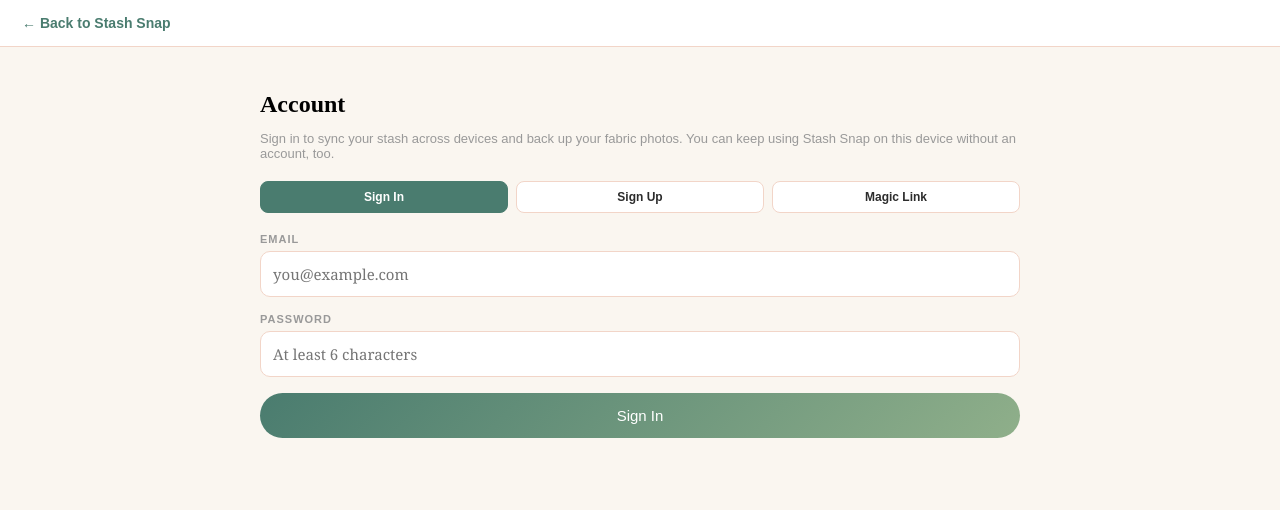
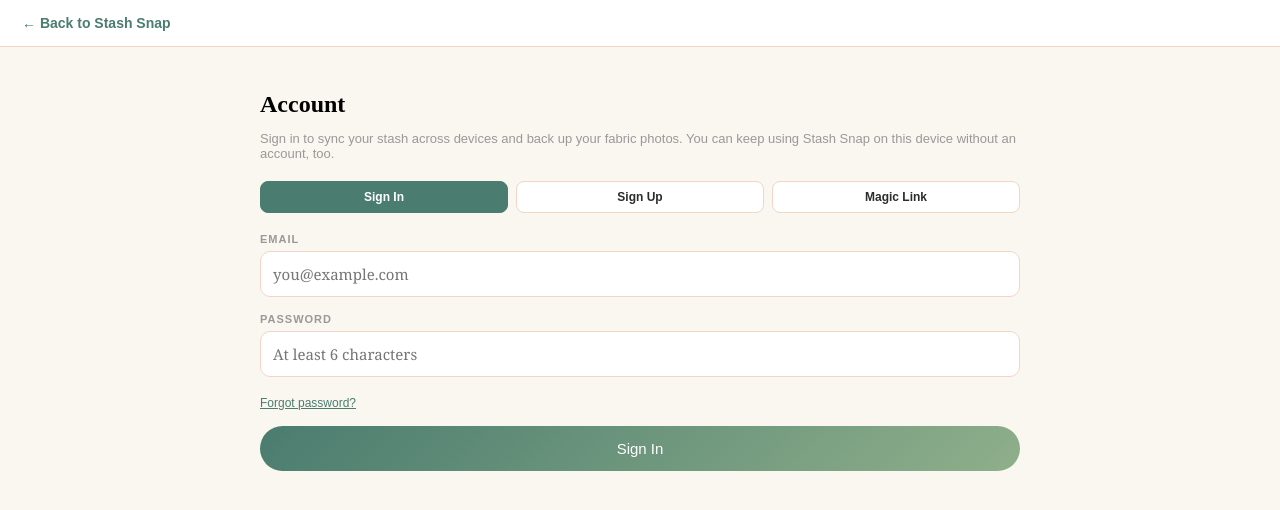
Before and after one commit to milinie/stash-snap, a React (Vite) app: page / in a window 1280 px wide. Both pictures are taken after a click on the button "Account". Shown: the top 510 px of the page. Built offline with nearby package versions, Linux system fonts and the light colour scheme; no server answers.

Commit message:
update auth code
magic link and password reset

```diff
--- a/src/components/AuthForm.jsx
+++ b/src/components/AuthForm.jsx
@@ -4,12 +4,31 @@ import { inputStyle, labelStyle } from "../lib/styles";
 import { useAuth } from "../hooks/useAuth";
 
 export function AuthForm({ onDone }) {
-  const { signIn, signUp, signInWithMagicLink } = useAuth();
+  const { signIn, signUp, signInWithMagicLink, resetPassword } = useAuth();
   const [mode, setMode] = useState("signin"); // signin | signup | magic
   const [email, setEmail] = useState("");
   const [password, setPassword] = useState("");
   const [status, setStatus] = useState(null); // { type: 'error'|'success', message }
   const [busy, setBusy] = useState(false);
+
+  const handleForgotPassword = async () => {
+    if (!email) {
+      setStatus({ type: "error", message: "Enter your email above first, then tap \"Forgot password?\"." });
+      return;
+    }
+
+    setStatus(null);
+    setBusy(true);
+    try {
+      const { error } = await resetPassword(email);
+      if (error) throw error;
+      setStatus({ type: "success", message: "Check your email for a link to reset your password." });
+    } catch (error) {
+      setStatus({ type: "error", message: error.message || "Something went wrong." });
+    } finally {
+      setBusy(false);
+    }
+  };
 
   const handleSubmit = async (e) => {
     e.preventDefault();
@@ -92,6 +111,28 @@ export function AuthForm({ onDone }) {
         </>
       )}
 
+      {mode === "signin" && (
+        <button
+          type="button"
+          onClick={handleForgotPassword}
+          disabled={busy}
+          style={{
+            background: "none",
+            border: "none",
+            padding: 0,
+            marginTop: -10,
+            marginBottom: 16,
+            fontSize: 12,
+            fontFamily: "sans-serif",
+            color: PALETTE.teal,
+            textDecoration: "underline",
+            cursor: busy ? "default" : "pointer"
+          }}
+        >
+          Forgot password?
+        </button>
+      )}
+
       {status && (
         <p
           style={{
--- a/src/context/AuthContext.jsx
+++ b/src/context/AuthContext.jsx
@@ -55,7 +55,7 @@ export function AuthProvider({ children }) {
 
   const resetPassword = async (email) => {
     const { data, error } = await supabase.auth.resetPasswordForEmail(email, {
-      redirectTo: `${window.location.origin}/reset-password`
+      redirectTo: window.location.origin
     });
     return { data, error };
   };
```
